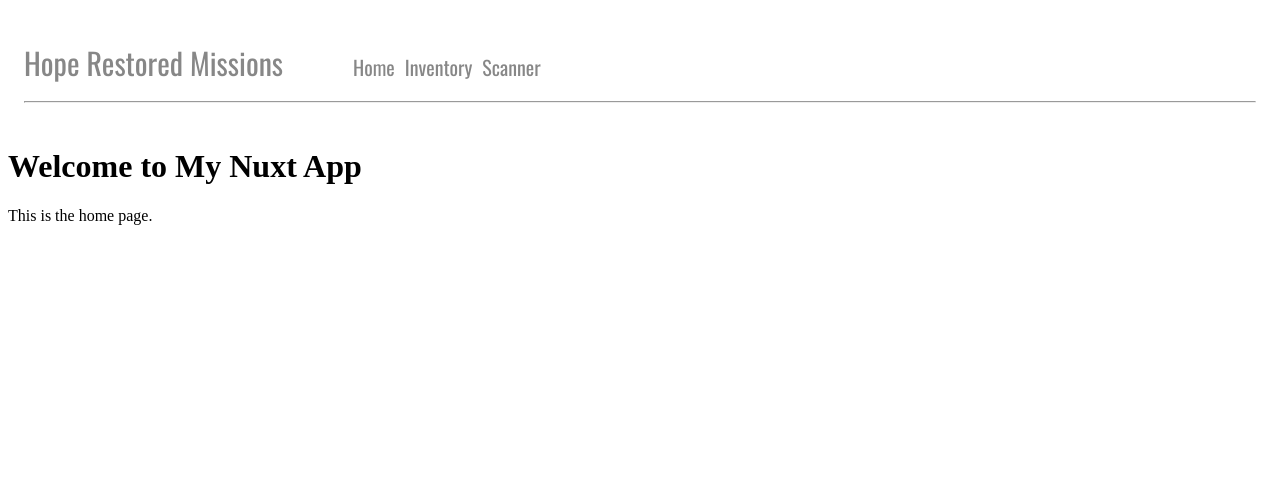
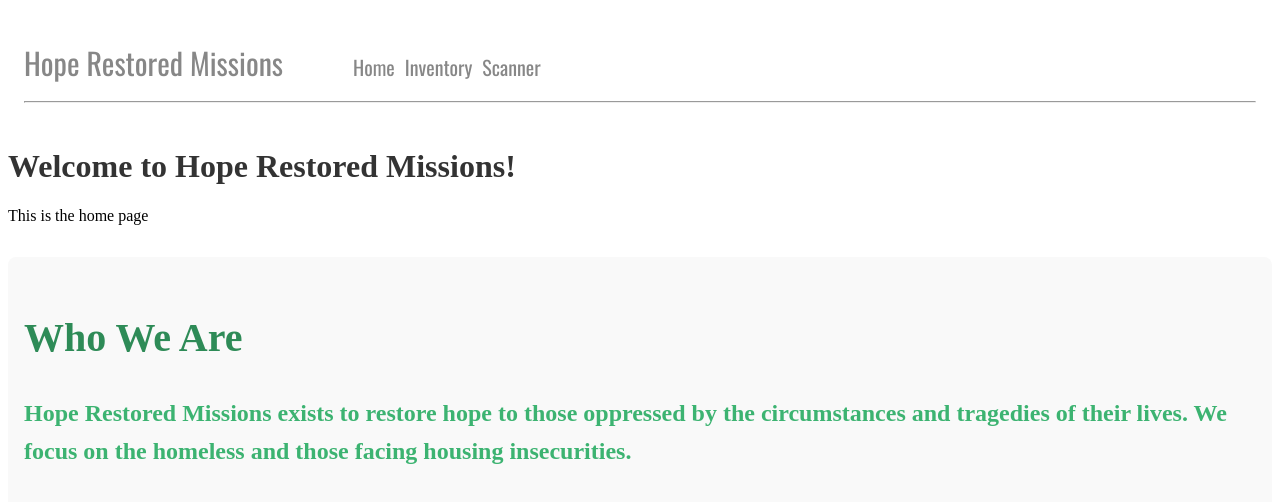
Before and after one commit to UTDallasEPICS/Hope-Restored-Inventory-Tracking, a Nuxt app: page / in a window 1280 px wide. Shown: the top 502 px of the page. Built offline with nearby package versions, Linux system fonts and the light colour scheme.

Commit message:
added text to homepage

```diff
--- a/pages/index.vue
+++ b/pages/index.vue
@@ -1,7 +1,18 @@
 <template>
   <div>
-      <h1>Welcome to My Nuxt App</h1>
-      <p>This is the home page.</p>
+    <!-- Welcome Section -->
+    <h1>Welcome to Hope Restored Missions!</h1>
+    <p>This is the home page</p>
+
+    <!-- About Us Section -->
+    <section id="about-us" style="margin-top: 2em;">
+      <!-- "Who We Are" Title -->
+      <h1 class="who-we-are-title">Who We Are</h1>
+      <p class="mission-statement">
+        Hope Restored Missions exists to restore hope to those oppressed by the circumstances and tragedies of their lives.
+        We focus on the homeless and those facing housing insecurities.
+      </p>
+    </section>
   </div>
 </template>
 
@@ -12,5 +23,31 @@
 </script>
 
 <style scoped>
-  /* Add styles for the home page here */
+/* Styles for the home page */
+h1 {
+  font-size: 2em;
+  color: #333;
+}
+#about-us {
+  background-color: #f9f9f9;
+  padding: 1em;
+  border-radius: 8px;
+  color: #333;
+  line-height: 1.6;
+  text-align: left; /* Align content to the left */
+}
+/* "Who We Are" Title Styling */
+.who-we-are-title {
+  font-size: 2.5em; /* Larger font for emphasis */
+  font-weight: bold;
+  color: #2e8b57; /* Darker green color */
+  margin-bottom: 0.5em;
+}
+/* Mission Statement Styling */
+.mission-statement {
+  font-size: 1.5em; /* Big text for mission statement */
+  font-weight: bold;
+  color: #3cb371; /* Lighter green color */
+  margin-bottom: 1em;
+}
 </style>
--- a/pages/inventory.vue
+++ b/pages/inventory.vue
@@ -56,7 +56,7 @@
 
 <script setup lang="ts">
 import { ref, computed, onMounted } from 'vue';
-import BarcodeGenerator from '~/components/BarcodeGenerator.vue';
+//import BarcodeGenerator from '~/components/BarcodeGenerator.vue';
 import { useRuntimeConfig } from '#app';
 
 const inventory = ref([]);
```
Lines whose indentation alone changed are shown as unchanged.
